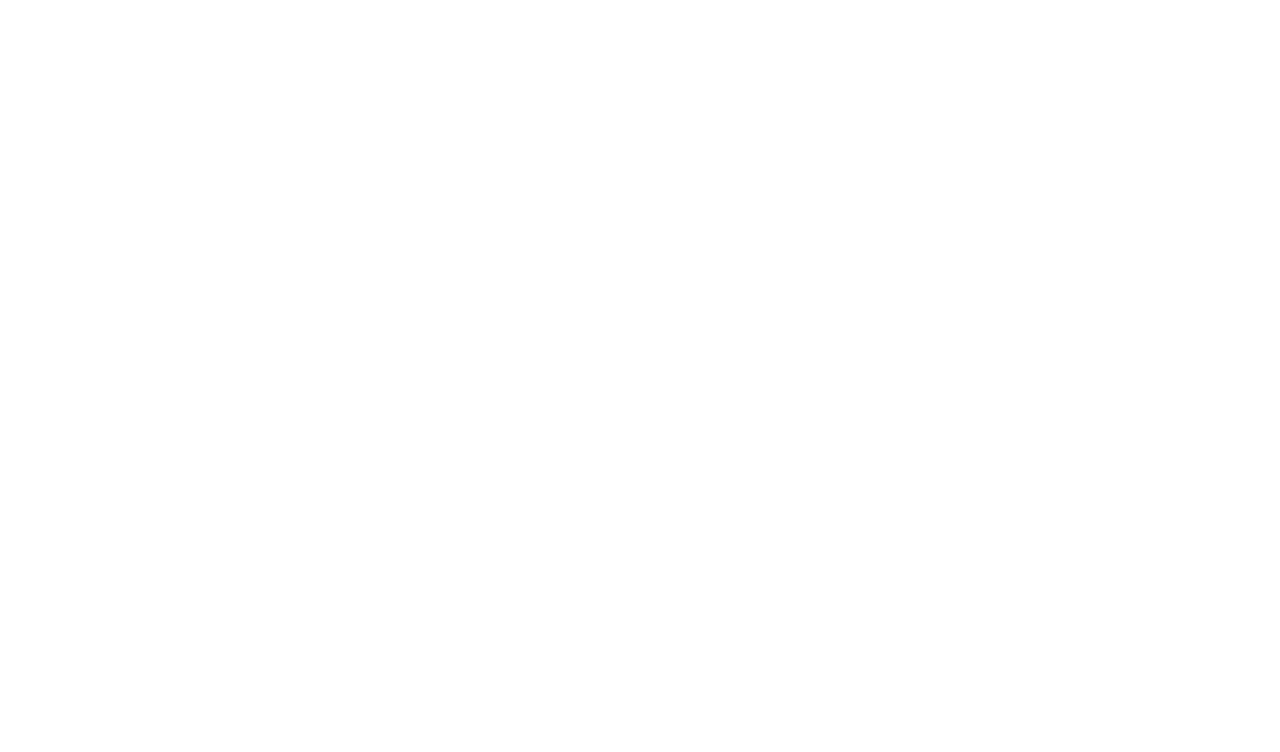
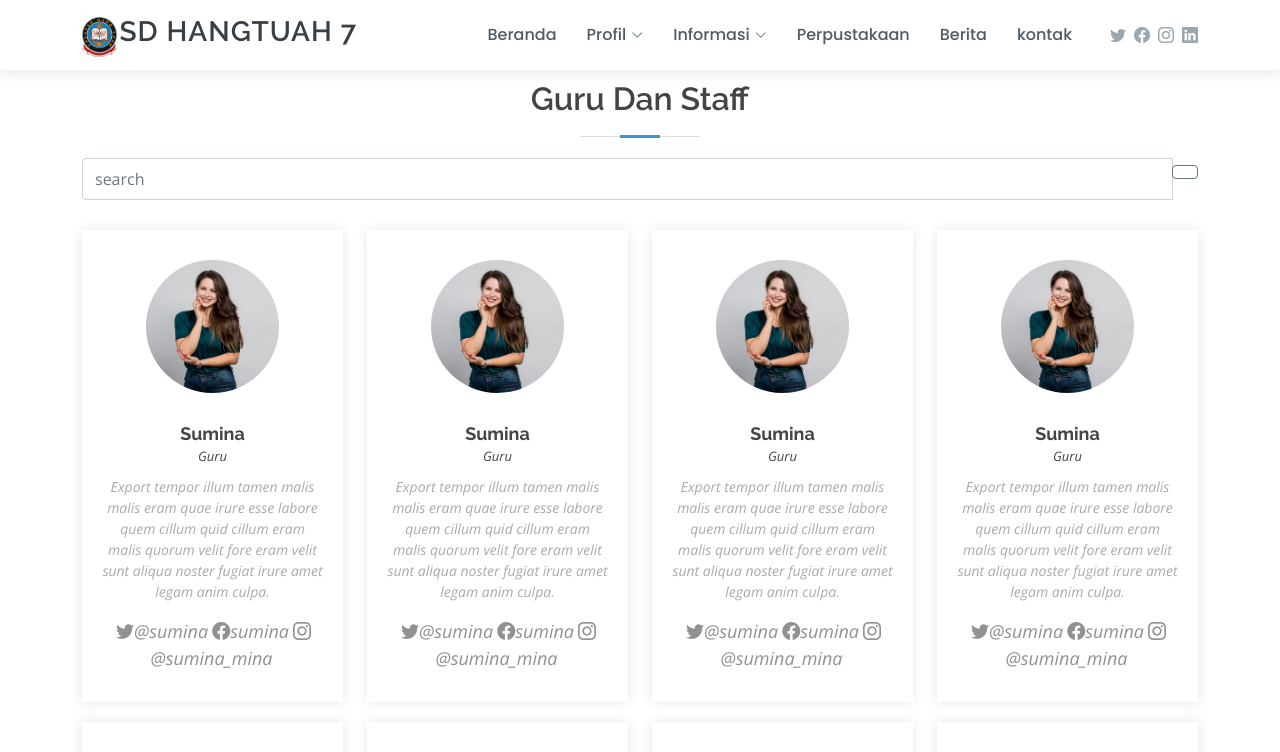
Before and after one commit to kholiqulrasydin/hangtuah, a React (Create React App) app: page /sdm in a window 1280 px wide. Before the commit this address had no page. Shown: the top 752 px of the page. Built offline with nearby package versions, Linux system fonts and the light colour scheme.

Commit message:
Guru dan staff

```diff
--- a/package.json
+++ b/package.json
@@ -17,6 +17,7 @@
     "react-dom": "^18.2.0",
     "react-router-dom": "6",
     "react-scripts": "5.0.1",
+    "react-search-input": "^0.11.3",
     "shards-react": "^1.0.3",
     "web-vitals": "^2.1.4"
   },
--- a/public/assets/css/style.css
+++ b/public/assets/css/style.css
@@ -70,15 +70,17 @@
 }
 #header .logo h1 {
   font-size: 28px;
-  margin: 0;
+  margin: 2px;
   font-weight: 600;
   letter-spacing: 1px;
   text-transform: uppercase;
   color: #384046;
+  display: inline-flex;
 }
 #header .logo h1 a, #header .logo h1 a:hover {
   color: #384046;
   text-decoration: none;
+  display: inline-flex;
 }
 #header .logo img {
   max-height: 40px;
@@ -375,10 +377,25 @@
   background-color: #f7fbfe;
 }
 
+.title-with-search {
+  text-align: left;
+  padding-bottom: 30px;
+  justify-content: space-between;
+}
+
+.title-with-search h2 {
+  font-size: 32px;
+  font-weight: 600;
+  margin-bottom: 20px;
+  padding-bottom: 20px;
+  position: relative;
+}
+
 .section-title {
   text-align: center;
   padding-bottom: 30px;
 }
+
 .section-title h2 {
   font-size: 32px;
   font-weight: 600;
--- a/src/home/components/grid.jsx
+++ b/src/home/components/grid.jsx
@@ -1,23 +1,43 @@
 import React, { Component } from 'react';
+import { FontAwesomeIcon } from '@fortawesome/react-fontawesome';
 
 class PeopleGrid extends Component{
     constructor(props){
         super(props);
         this.data = this.props.data;
+        this.state = {
+          searchStr: ''
+        };
+        this.onSearch = this.onSearch.bind(this);
+    }
+
+    onSearch(onChanged){
+      this.state({searchStr: onChanged});
     }
 
     render(){
         return <section className="Team" id="team" class="team">
         <div class="container">
-          <div class="section-title">
+          <div class='section-title'>
             <h2>Guru Dan Staff</h2>
-            <p>Sit sint consectetur velit quos quisquam cupiditate nemo qui</p>
+            <div class="row">
+            <div class="col-12">
+            <div class="input-group">
+                <input class="form-control py-2" type="text" placeholder='search'/>
+                <div class="input-group-append">
+                    <button class="btn btn-outline-secondary" type="button">
+                    <FontAwesomeIcon icon="search" />
+                    </button>
+                </div>
+            </div>
+        </div>
+            </div>
           </div>
 
           <div class="row">
-            <div class="col-lg-3 col-md-6 d-flex align-items-stretch"></div>
                 {
-                    this.data.array.forEach(item =>{
+
+                    this.data.map(item => (
                         <div class="col-lg-3 col-md-6 d-flex align-items-stretch">
                         <div class="member">
                           <img src={item.imgUrl} alt="" />
@@ -37,10 +57,12 @@
                           </div>
                         </div>
                       </div>
-                        })
+                    ))
                 }
             </div>
         </div>
       </section>;
     }
 }
+
+export default PeopleGrid;
--- a/src/home/home.jsx
+++ b/src/home/home.jsx
@@ -1085,17 +1085,14 @@
   return (
     <div className="Home">
       <Header/>
-      <section
-        id="hero"
-        class="d-flex flex-column justify-content-center align-items-center"
-      >
+      <section id="hero" class="d-flex flex-column justify-content-center align-items-center">
         <div class="container text-center text-md-left" data-aos="fade-up">
           <h1>
             Selamat Datang di <span>Website</span>
           </h1>
           <h2>SD HANG TUAH 7 SURABAYA</h2>
-          <a href="#about" class="btn-get-started scrollto">
-            Get Started
+          <a href="/about" class="btn-get-started scrollto">
+            Tentang Kami
           </a>
         </div>
       </section>
--- a/src/home/layouts/footer.jsx
+++ b/src/home/layouts/footer.jsx
@@ -8,7 +8,7 @@
         <div class="container">
           <div class="row">
             <div class="col-lg-3 col-md-6 footer-contact">
-              <h3>Lumia</h3>
+              <h3>SD Hangtuah 7</h3>
               <p>
                 A108 Adam Street <br />
                 New York, NY 535022
@@ -69,7 +69,7 @@
               </ul>
             </div>
 
-            <div class="col-lg-4 col-md-6 footer-newsletter">
+            {/* <div class="col-lg-4 col-md-6 footer-newsletter">
               <h4>Join Our Newsletter</h4>
               <p>
                 Tamen quem nulla quae legam multos aute sint culpa legam noster
@@ -79,7 +79,7 @@
                 <input type="email" name="email" />
                 <input type="submit" value="Subscribe" />
               </form>
-            </div>
+            </div> */}
           </div>
         </div>
       </div>
@@ -89,12 +89,12 @@
           <div class="copyright">
             &copy; Copyright{" "}
             <strong>
-              <span>Lumia</span>
+              <span>SD Hangtuah 7</span>
             </strong>
             . All Rights Reserved
           </div>
           <div class="credits">
-            Designed by <a href="https://bootstrapmade.com/">Vokasi UNESA</a>
+            Designed by <a href="/">Vokasi UNESA</a>
           </div>
         </div>
         <div class="social-links text-center text-md-right pt-3 pt-md-0">
--- a/src/home/layouts/header.jsx
+++ b/src/home/layouts/header.jsx
@@ -10,10 +10,10 @@
       >
         <div class="container d-flex align-items-center">
           <div class="logo me-auto">
+          <a href="/"><img src="assets/img/logo.png" alt="" class="img-fluid"/></a>
             <h1>
-              <a href="index.html">SD Hangtuah 7</a>
+              <a href="/">SD Hangtuah 7</a>
             </h1>
-            {/* <a href="index.html"><img src="assets/img/logo.png" alt="" class="img-fluid"/></a> */}
           </div>
 
           <nav id="navbar" class="navbar order-last order-lg-0">
@@ -35,7 +35,7 @@
               <ul>
                 <li><a href="#">PPDB</a></li>
                 <li><a href="#">Ekstrakulikuler</a></li>
-                <li><a href="#">SDM</a></li>
+                <li><a href="/sdm">SDM</a></li>
                 <li><a href="#">Prestasi Sekolah</a></li>
                 <li><a href="#">Galeri</a></li>
               </ul>
--- /dev/null
+++ b/src/home/sdm.jsx
@@ -0,0 +1,98 @@
+import React from 'react';
+import Header from './layouts/header';
+import Footer from './layouts/footer';
+import PeopleGrid from './components/grid';
+
+function Content(){
+    const data = [
+        {
+            imgUrl: '/assets/img/team/team-2.jpg',
+            name: 'Sumina',
+            title: 'Guru',
+            desc: 'Export tempor illum tamen malis malis eram quae irure esse labore quem cillum quid cillum eram malis quorum velit fore eram velit sunt aliqua noster fugiat irure amet legam anim culpa.',
+            twitter: 'sumina',
+            facebook: 'sumina',
+            instagram: 'sumina_mina'
+        },
+        {
+            imgUrl: '/assets/img/team/team-2.jpg',
+            name: 'Sumina',
+            title: 'Guru',
+            desc: 'Export tempor illum tamen malis malis eram quae irure esse labore quem cillum quid cillum eram malis quorum velit fore eram velit sunt aliqua noster fugiat irure amet legam anim culpa.',
+            twitter: 'sumina',
+            facebook: 'sumina',
+            instagram: 'sumina_mina'
+        },
+        {
+            imgUrl: '/assets/img/team/team-2.jpg',
+            name: 'Sumina',
+            title: 'Guru',
+            desc: 'Export tempor illum tamen malis malis eram quae irure esse labore quem cillum quid cillum eram malis quorum velit fore eram velit sunt aliqua noster fugiat irure amet legam anim culpa.',
+            twitter: 'sumina',
+            facebook: 'sumina',
+            instagram: 'sumina_mina'
+        },
+        {
+            imgUrl: '/assets/img/team/team-2.jpg',
+            name: 'Sumina',
+            title: 'Guru',
+            desc: 'Export tempor illum tamen malis malis eram quae irure esse labore quem cillum quid cillum eram malis quorum velit fore eram velit sunt aliqua noster fugiat irure amet legam anim culpa.',
+            twitter: 'sumina',
+            facebook: 'sumina',
+            instagram: 'sumina_mina'
+        },
+        {
+            imgUrl: '/assets/img/team/team-2.jpg',
+            name: 'Sumina',
+            title: 'Guru',
+            desc: 'Export tempor illum tamen malis malis eram quae irure esse labore quem cillum quid cillum eram malis quorum velit fore eram velit sunt aliqua noster fugiat irure amet legam anim culpa.',
+            twitter: 'sumina',
+            facebook: 'sumina',
+            instagram: 'sumina_mina'
+        },
+        {
+            imgUrl: '/assets/img/team/team-2.jpg',
+            name: 'Sumina',
+            title: 'Guru',
+            desc: 'Export tempor illum tamen malis malis eram quae irure esse labore quem cillum quid cillum eram malis quorum velit fore eram velit sunt aliqua noster fugiat irure amet legam anim culpa.',
+            twitter: 'sumina',
+            facebook: 'sumina',
+            instagram: 'sumina_mina'
+        },
+        {
+            imgUrl: '/assets/img/team/team-2.jpg',
+            name: 'Sumina',
+            title: 'Guru',
+            desc: 'Export tempor illum tamen malis malis eram quae irure esse labore quem cillum quid cillum eram malis quorum velit fore eram velit sunt aliqua noster fugiat irure amet legam anim culpa.',
+            twitter: 'sumina',
+            facebook: 'sumina',
+            instagram: 'sumina_mina'
+        },
+        {
+            imgUrl: '/assets/img/team/team-2.jpg',
+            name: 'Sumina',
+            title: 'Guru',
+            desc: 'Export tempor illum tamen malis malis eram quae irure esse labore quem cillum quid cillum eram malis quorum velit fore eram velit sunt aliqua noster fugiat irure amet legam anim culpa.',
+            twitter: 'sumina',
+            facebook: 'sumina',
+            instagram: 'sumina_mina'
+        },
+    ];
+
+    return (<PeopleGrid data={data}/>);
+
+}
+
+function GuruDanStaff(){
+    return (
+        <div className="About">
+            <Header/>
+            <main id="main" style={{marginTop: '20px'}}>
+                <Content/>
+            </main>
+        <Footer/>
+        </div>
+    );
+}
+
+export default GuruDanStaff;
--- a/src/services/url-routes.jsx
+++ b/src/services/url-routes.jsx
@@ -3,6 +3,7 @@
 import "../App.css";
 import About from "../home/about";
 import Home from "../home/home.jsx";
+import GuruDanStaff from "../home/sdm";
 
 function UrlRoutes() {
     return (
@@ -10,7 +11,7 @@
             <Routes>
                 <Route path="/" element={<Home />} />
                 <Route path="/about" element={<About />} />
-                {/* <Route path="about" element={<About />} /> */}
+                <Route path="/sdm" element={<GuruDanStaff />} />
             </Routes>
         </div>
     );
```
Also changed, not shown: public/assets/img/logo.png (added), 1 other file (tests, documents, lock files or other folders).
